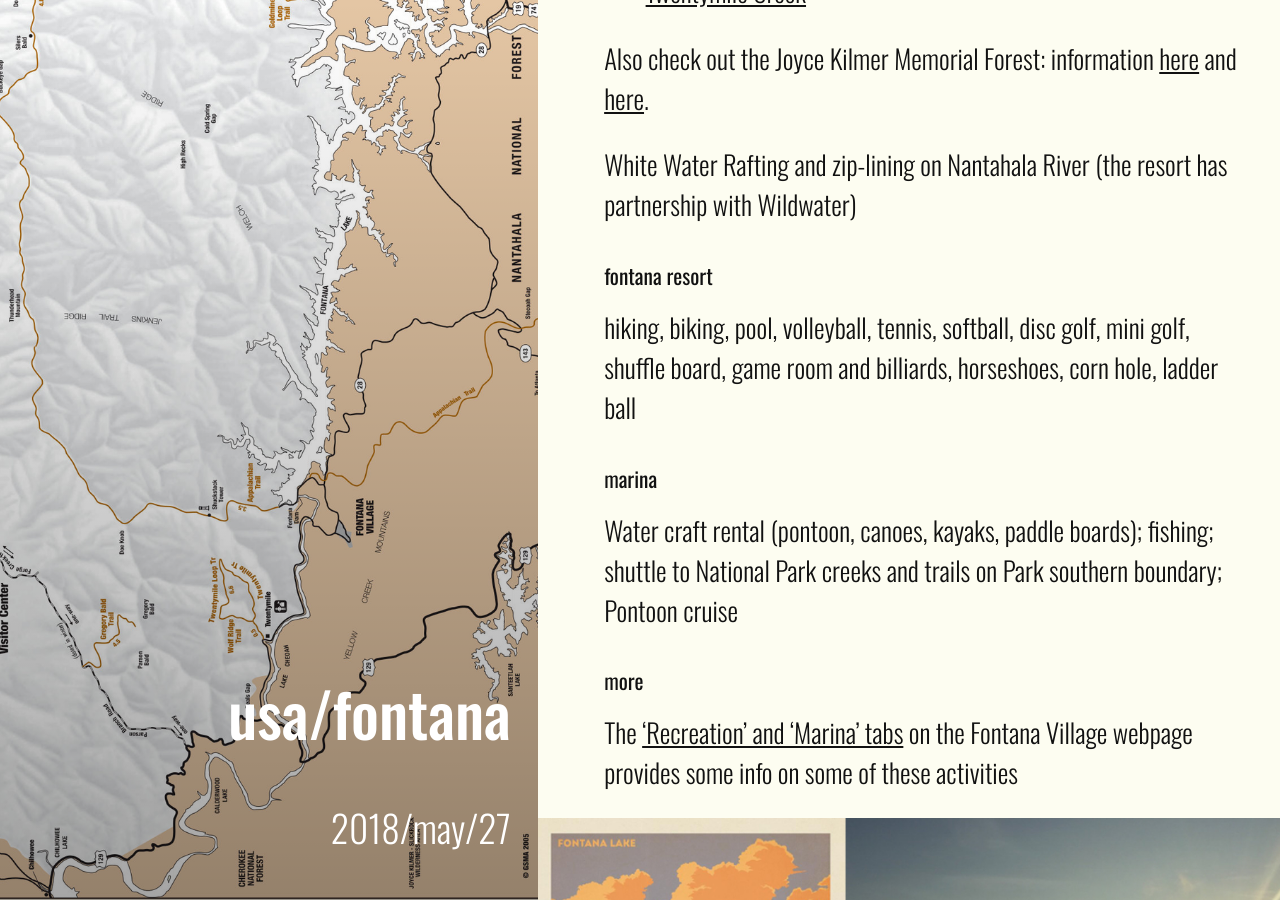
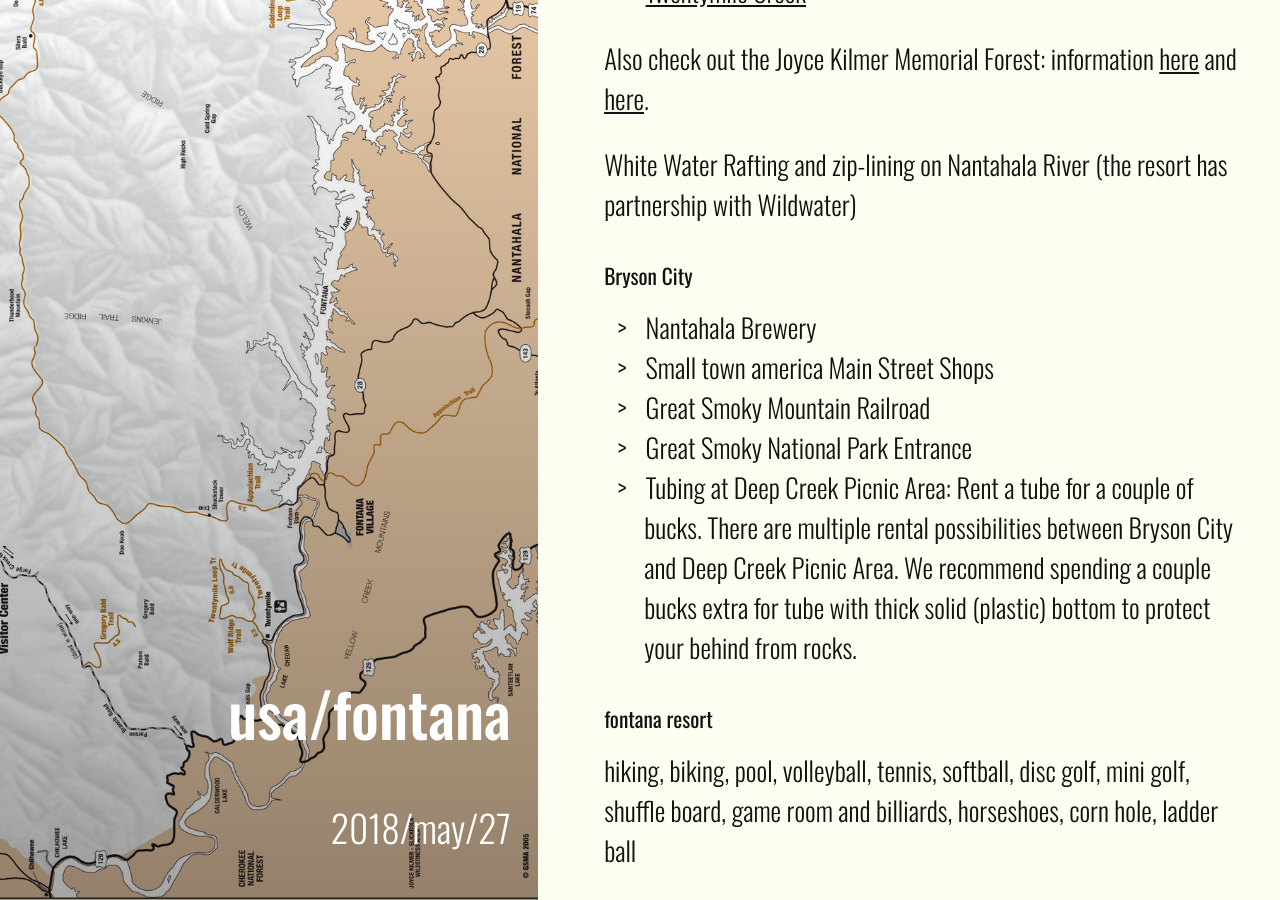
Before and after one commit to french-cherian/french-cherian.github.io, a Jekyll site: the page built from 2-usa.md, in a window 1280 px wide and 900 px high, scrolled down 2724 px. Built offline with Jekyll 4.4.1, drawn with Linux system fonts in a browser that asks for light colours.

Commit message:
Bryson city activities.

```diff
--- a/2-usa.md
+++ b/2-usa.md
@@ -71,6 +71,13 @@
 
 White Water Rafting and zip-lining on Nantahala River (the resort has partnership with Wildwater)
 
+##### Bryson City
+- Nantahala Brewery
+- Small town america Main Street Shops
+- Great Smoky Mountain Railroad
+- Great Smoky National Park Entrance
+- Tubing at Deep Creek Picnic Area: Rent a tube for a couple of bucks. There are multiple rental possibilities between Bryson City and Deep Creek Picnic Area. We recommend spending a couple bucks extra for tube with thick solid (plastic) bottom to protect your behind from rocks.
+
 ##### fontana resort
 hiking, biking, pool, volleyball, tennis, softball, disc golf, mini golf, shuffle board, game room and billiards, horseshoes, corn hole, ladder ball
 
```
